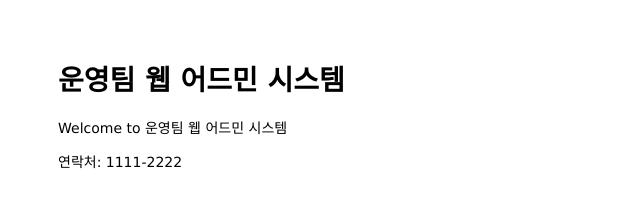
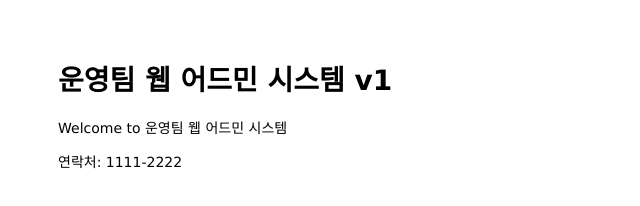
Before and after one commit to kai-u/mastering-git-github, a website: page public/index.html in a window 1280 px wide. Shown: the full height of the page, 0-640 px from the left. Drawn offline with Linux system fonts and the light colour scheme.

Commit message:
Change header

```diff
--- a/public/index.html
+++ b/public/index.html
@@ -6,7 +6,7 @@
 </head>
 
 <body>
-  <h1>운영팀 웹 어드민 시스템</h1>  <!--본문텍스트 변경1-->
+  <h1>운영팀 웹 어드민 시스템 v1</h1>  <!--본문텍스트 변경1-->
   <p>Welcome to 운영팀 웹 어드민 시스템</p>   <!--본분텍스트 변경2-->
 </body>
 
```
